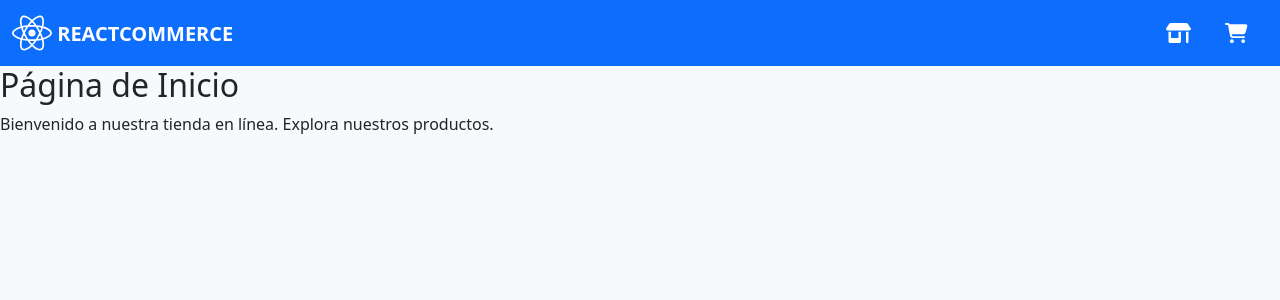
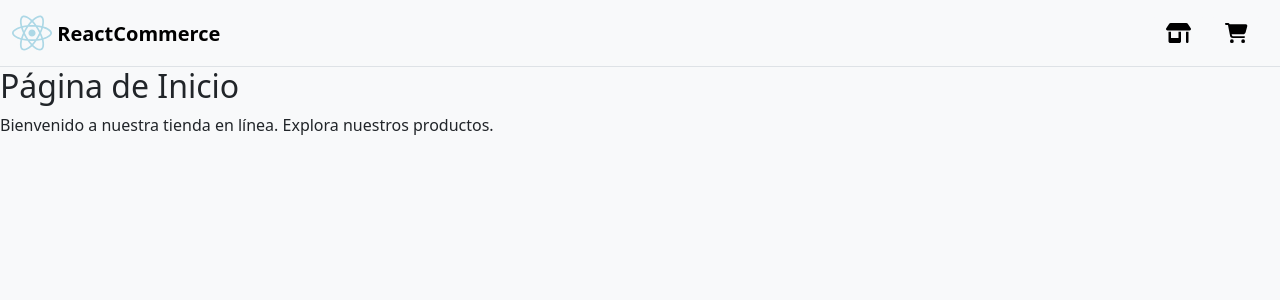
Before and after one commit to MrLeonard7/react-commerce, a React (Vite) app: page / in a window 1280 px wide. Shown: the top 300 px of the page. Built offline with nearby package versions, Linux system fonts and the light colour scheme.

Commit message:
mejorar el estilo del Navbar y agregar servicio para obtener productos

```diff
--- a/src/components/Navbar.jsx
+++ b/src/components/Navbar.jsx
@@ -6,14 +6,14 @@ import { faCartShopping } from '@fortawesome/free-solid-svg-icons'
 import { faReact } from '@fortawesome/free-brands-svg-icons'
 export const Navbar = () => {
     return (
-        <nav class="navbar text-bg-primary">
+        <nav class="navbar text-bg-light border-bottom">
             <div class="container-fluid">
-                <Link class="navbar-brand text-white text-uppercase fw-bolder" to="/">
-                <FontAwesomeIcon icon={faReact} size="2xl" /> ReactCommerce
+                <Link class="navbar-brand text-capitalize fw-bolder" to="/">
+                <FontAwesomeIcon icon={faReact} size="2xl" color="lightblue"/> ReactCommerce
                 </Link>
                 <form class="d-flex" role="search">
-                    <Link class="btn  btn btn-primary me-2" to="/products"><FontAwesomeIcon icon={faShop} color="white" size="lg" /></Link>
-                    <Link class="btn  btn btn-primary me-2" to="/cart"><FontAwesomeIcon icon={faCartShopping} color="white" size="lg" /></Link>
+                    <Link class="btn  btn btn-light me-2" to="/products"><FontAwesomeIcon icon={faShop} color="black" size="lg" /></Link>
+                    <Link class="btn  btn btn-light me-2" to="/cart"><FontAwesomeIcon icon={faCartShopping} color="black" size="lg" /></Link>
                 </form>
             </div>
         </nav>
```
Also changed, not shown: src/services/productService.js (added, +12 -0 lines).
